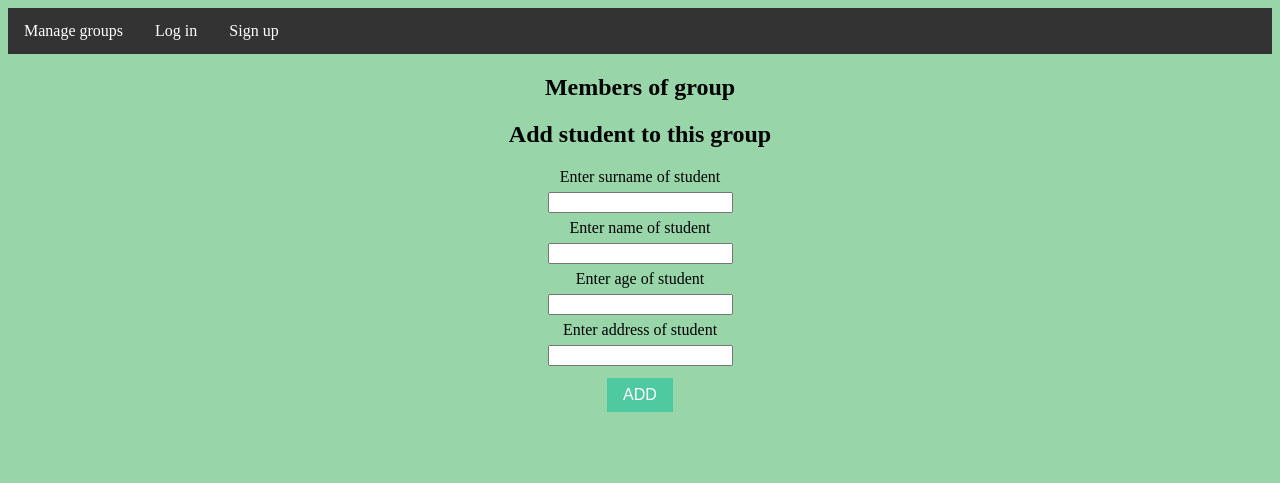
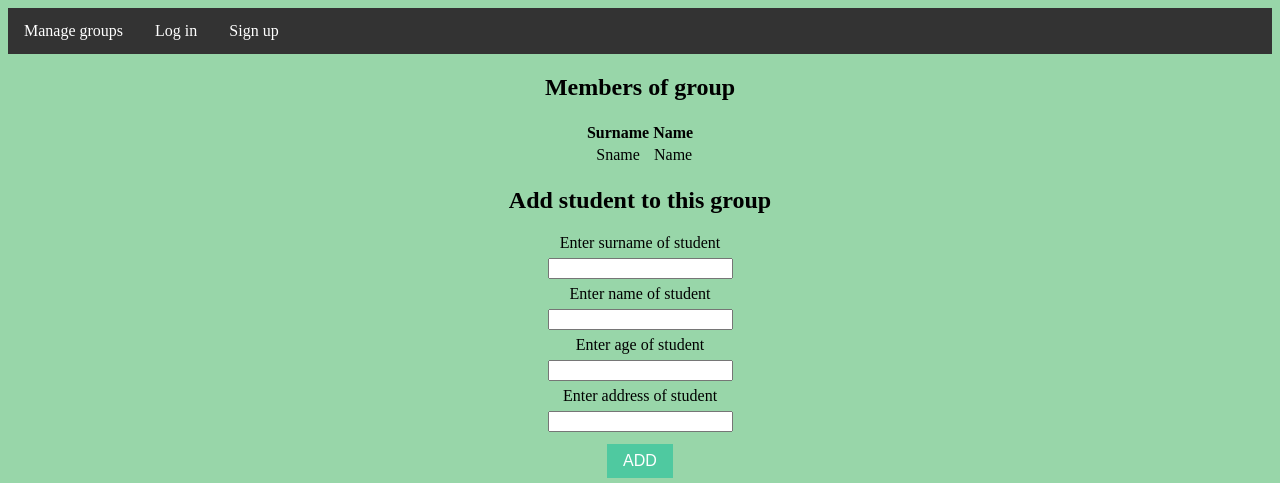
Before and after one commit to IvanLapchenko/app_for_study_management, a Flask app: page /student_management/Group in a window 1280 px wide. Shown: the top 483 px of the page. Run offline with Flask 2, Linux system fonts and the light colour scheme.

Commit message:
Fix and change method of display list of group

```diff
--- a/crm_system/routes.py
+++ b/crm_system/routes.py
@@ -36,7 +36,7 @@ def group_management():
 def user_group_list(g_name):
     gr_id = session.query(Group).where(Group.group_name == g_name).first().id
     group = session.query(Student).where(Student.group == gr_id).all()
-    group = [i.name for i in group]
+    group = {i.name:i.surname for i in group}
     return render_template("student_management.html", group=group)
 
 
--- a/crm_system/static/styles.css
+++ b/crm_system/static/styles.css
@@ -40,3 +40,12 @@ li a {
 li a:hover {
   background-color: #c5c96f;
 }
+
+table {
+  margin-left: auto;
+  margin-right: auto;
+}
+
+tr {
+  border-bottom: 1px solid #ddd;
+}
--- a/crm_system/templates/student_management.html
+++ b/crm_system/templates/student_management.html
@@ -3,9 +3,16 @@
 {% block content %}
 
 <h2>Members of group</h2>
-{% for name in s_names %}
-<span>{{ name }}</span>
-{% endfor %}
+<table>
+    <th>Surname</th>
+    <th>Name</th>
+        {% for name in group %}
+        <tr>
+        <td>{{ name }}</td>
+        <td>{{ group[name] }}</td>
+        </tr>
+        {% endfor %}
+</table>
 
 
 <h2>Add student to this group</h2>
```
Also changed, not shown: crm_system/app.db.
